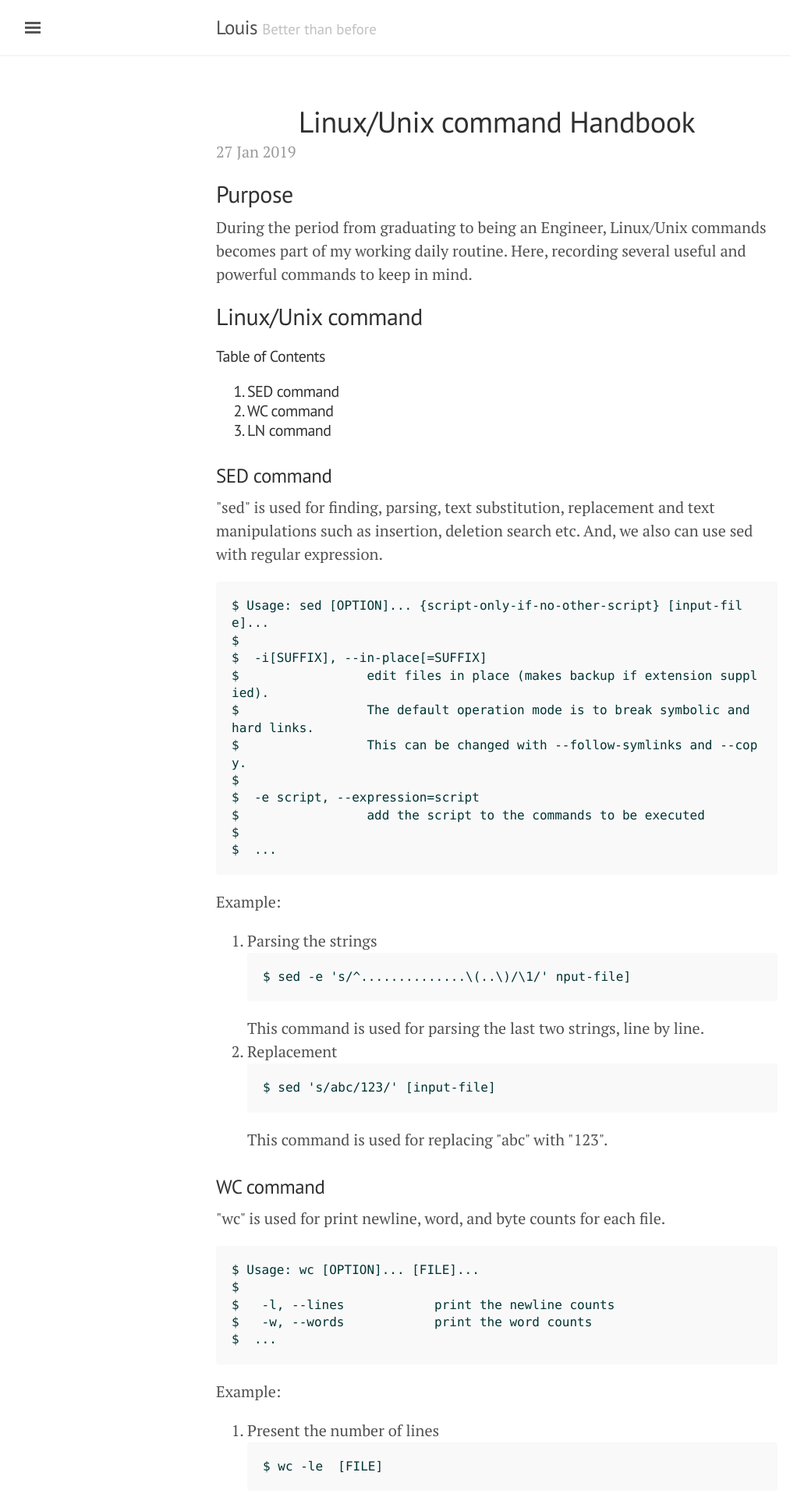
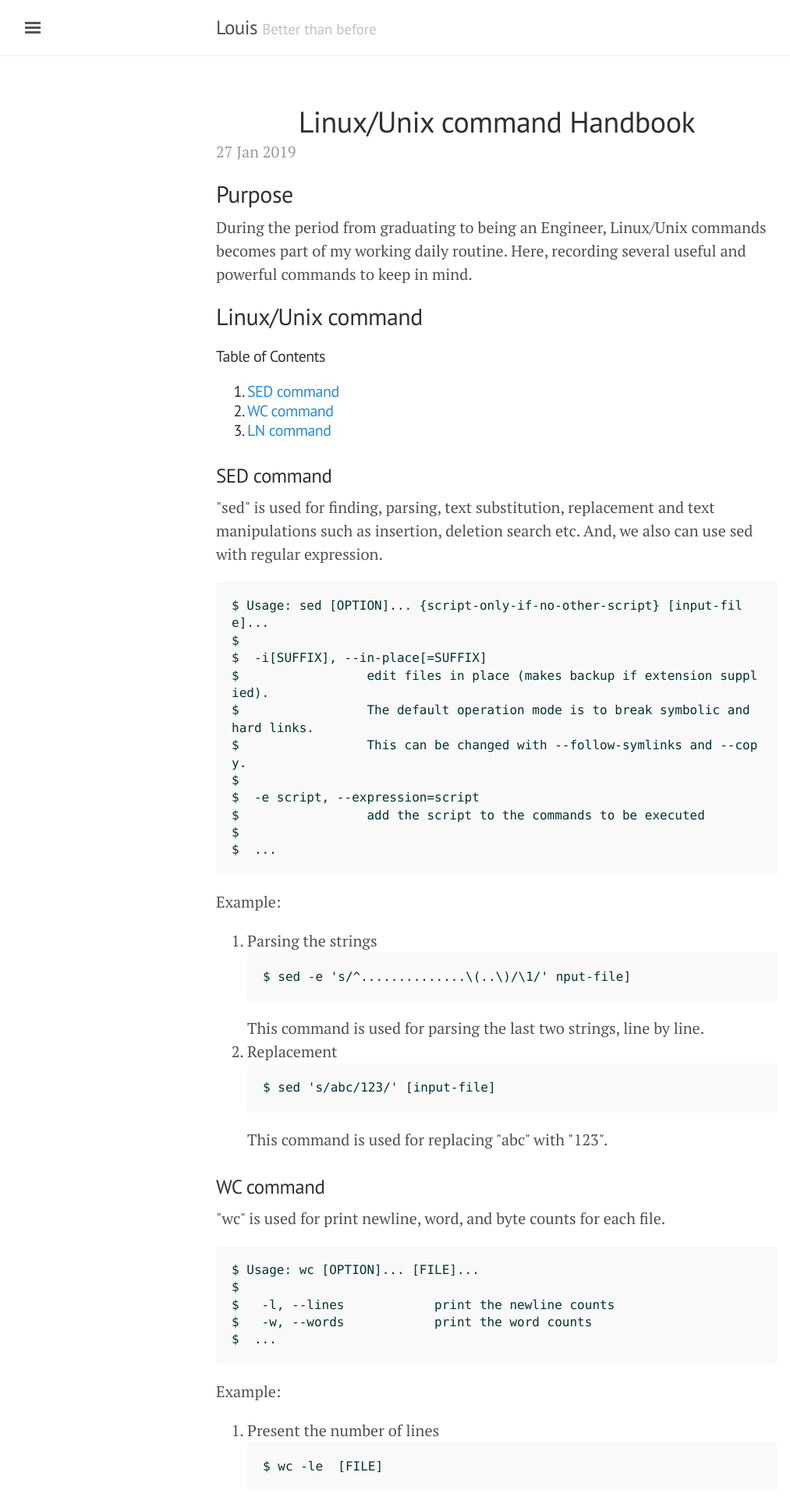
Before and after one commit to s311354/Louis, a Jekyll site: the page built from _posts/2019-01-27-Linux_Unix_command_Handbook.md, in a window 1280 px wide. Shown: the top 1920 px of the page at 78% size, without its empty margins (3-1016 px from the left). Built offline with Jekyll 4.4.1, drawn with Linux system fonts in a browser that asks for light colours; nearby versions of some CDN libraries; some web fonts are replaced; comment, search, counter and statistics services are not loaded.

Commit message:
handle the link issue

```diff
--- a/_posts/2019-01-27-Linux_Unix_command_Handbook.md
+++ b/_posts/2019-01-27-Linux_Unix_command_Handbook.md
@@ -11,9 +11,9 @@ During the period from graduating to being an Engineer, Linux/Unix commands beco
 
 <h4><a name="TableContent"></a> Table of Contents </h4>
 <h5><ol>
-    <li><a href="#SED"></a> SED command </li>
-    <li><a href="#WC"></a> WC command </li>
-    <li><a href="#LN"></a> LN command </li>
+    <li><a href="#SED">SED command</a></li>
+    <li><a href="#WC">WC command</a></li>
+    <li><a href="#LN">LN command</a></li>
 </ol></h5>
 
 <h3><a name="SED"></a> SED command </h3>
```
